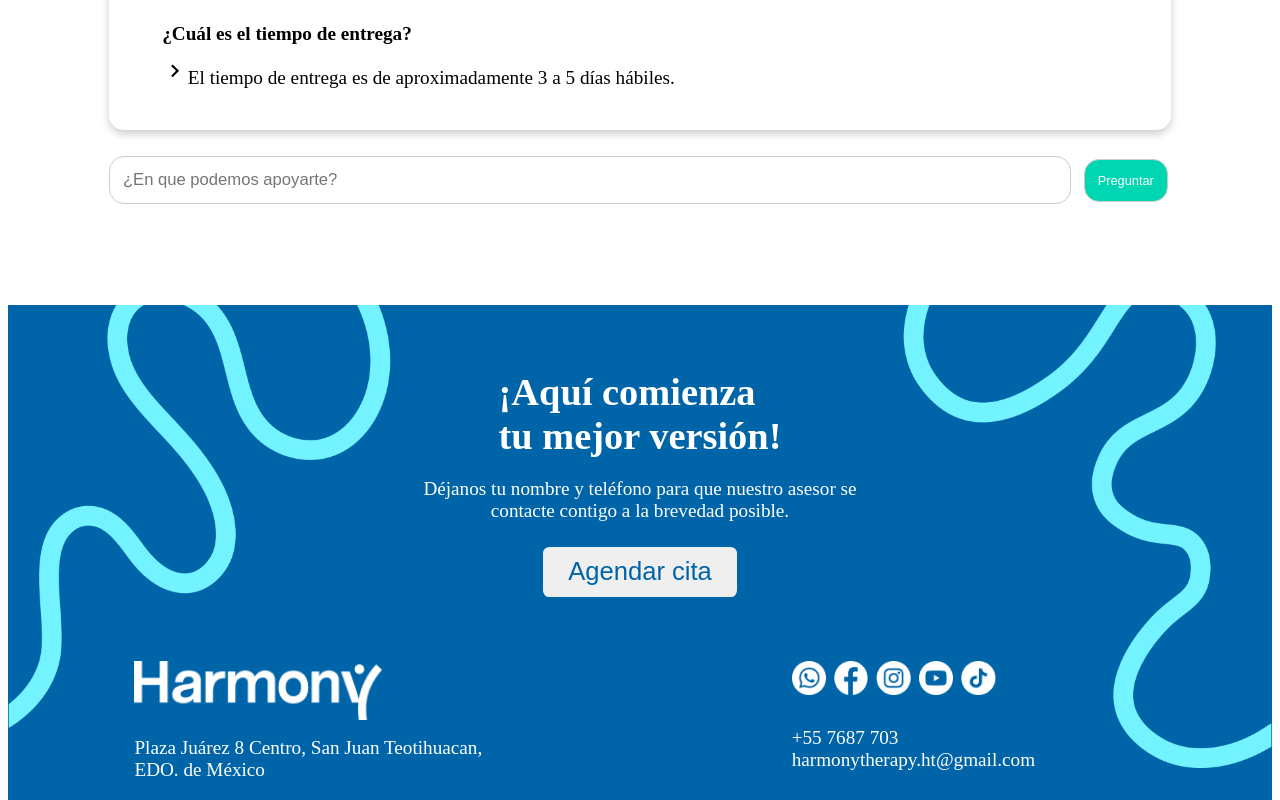
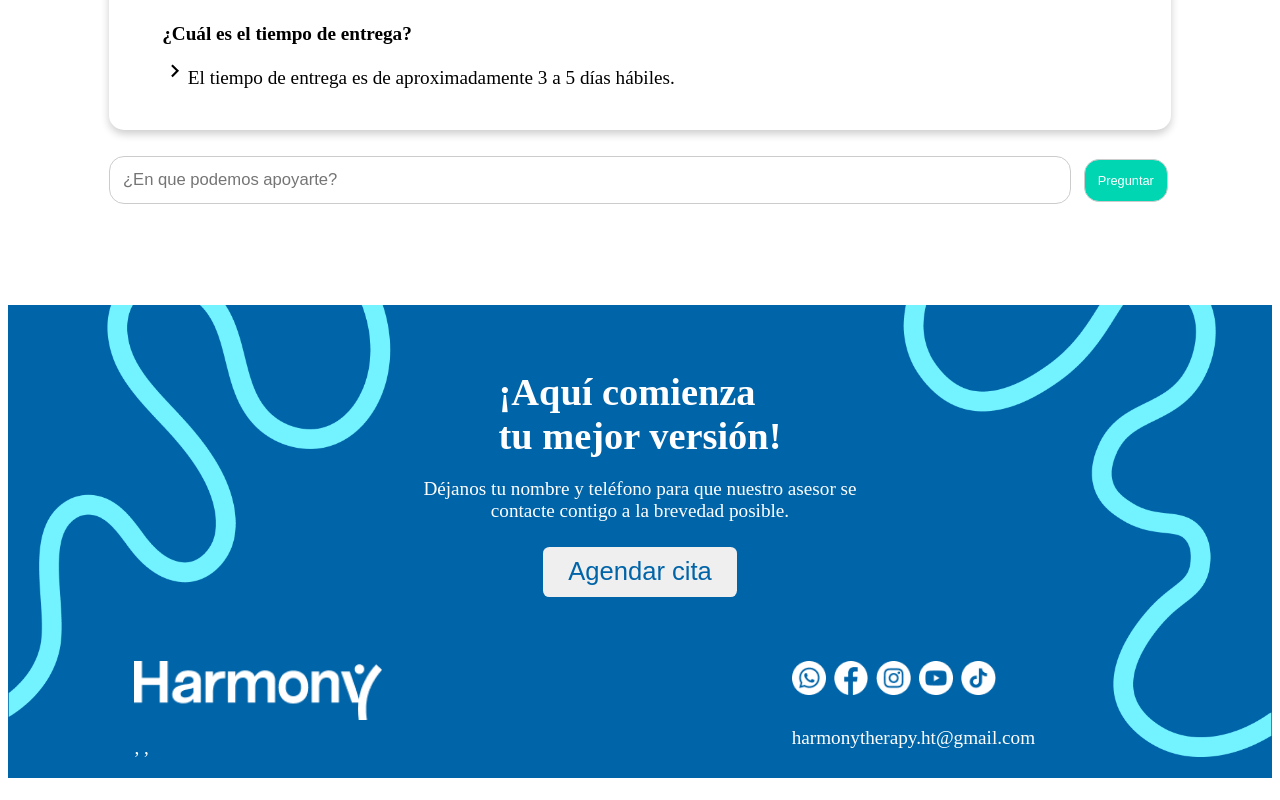
Before and after one commit to SofTest94/harmony-web, a React (Create React App) app: page / in a window 1280 px wide. Shown: the part 5240-6040 px from the top of the page. After the commit the page ends 6018 px from the top, so only its background shows below. Built offline with nearby package versions, Linux system fonts and the light colour scheme; no server answers; a web font is replaced by a local one.

Commit message:
se agregaron los datos dinamicos de la sucursal seleccionada en la seccion del footer

```diff
--- a/src/components/organisms/Footer.tsx
+++ b/src/components/organisms/Footer.tsx
@@ -2,36 +2,15 @@ import React, { useRef, useEffect, useState } from 'react';
 import '../styles/HeaderStyles.scss';
 import { handleScheduleAppointmentClick, handleSocialMediaClick } from '../../utils/functions';
 import FormModal from '../molecules/FormModal';
+import { Branches } from '../types/branches';
 
+interface BodyProps {
+  selectedBranch: Branches | null;
+}
 
-const Footer: React.FC = () => {
+  const Footer: React.FC<BodyProps> = ({ selectedBranch }) => {
   const [modalOpen, setModalOpen] = useState(false);
-  // const textoRef = useRef<HTMLHeadingElement>(null);
 
-  // const handleAgendarCitaClick = () => {
-  //   const telefono = '7711129510';
-  //   const mensaje = encodeURIComponent('Hola, me gustaría agendar una cita.');
-  //   const url = `https://wa.me/${telefono}?text=${mensaje}`;
-  //   window.open(url, '_blank');
-  // };
-  /*
-const handleFacebookClick = () => {
-//   handleSocialMediaClick('https://www.facebook.com');
-// };
-
-// const handleYouTubeClick = () => {
-//   handleSocialMediaClick('https://www.youtube.com');
-// };
-
-// const handleTikTokClick = () => {
-//   handleSocialMediaClick('https://www.tiktok.com');
-// };
-
-// const handleInstagramClick = () => {
-//   handleSocialMediaClick('https://www.instagram.com');
-// };
-
-*/
   const handleModalOpen = () => {
     setModalOpen(true);
   };
@@ -67,6 +46,25 @@ const handleFacebookClick = () => {
     // Esta parte del código no ha cambiado
     // ...
   }, []);
+
+
+  function formatPhoneNumber(phoneNumber?: string) {
+    // Eliminamos todos los caracteres que no sean dígitos
+    const cleaned = ('' + phoneNumber).replace(/\D/g, '');
+
+    // Dividimos el número en pares de dígitos
+    const match = cleaned.match(/\d{1,2}/g);
+
+    if (match) {
+      // Unimos los pares de dígitos con un espacio entre cada par
+      return match.join(' ');
+    }
+
+    // Si no coincide con ningún patrón esperado, retornamos el número original
+    return phoneNumber;
+  }
+
+
 
   return (
     <div style={{ position: 'relative', width: '100%', height: 'auto' }}>
@@ -128,7 +126,8 @@ const handleFacebookClick = () => {
               <img src="/LogoHarmony.png" alt="Descripción de la imagen" style={{ width: '70%' }} />
               {/* Texto */}
               <p style={{ fontSize: '1.5vw', marginTop: '1vw' }}>
-                Plaza Juárez 8 Centro, San Juan Teotihuacan, EDO. de México
+                {selectedBranch?.name} {selectedBranch?.number} {selectedBranch?.city} {selectedBranch?.name}, {selectedBranch?.municipality}, {selectedBranch?.state}
+                {/* Plaza Juárez 8 Centro, San Juan Teotihuacan, EDO. de México */}
               </p>
             </div>
             {/* Segunda columna */}
@@ -174,7 +173,7 @@ const handleFacebookClick = () => {
                 />
               </div>
 
-              <p style={{ fontSize: '1.5vw', marginTop: '2.5vw' }}>+55 7687 703 harmonytherapy.ht@gmail.com</p>
+              <p style={{ fontSize: '1.5vw', marginTop: '2.5vw' }}>{formatPhoneNumber(selectedBranch?.phone)} harmonytherapy.ht@gmail.com</p>
             </div>
           </div>
         </div>
--- a/src/components/templates/MainTemplate.tsx
+++ b/src/components/templates/MainTemplate.tsx
@@ -19,10 +19,8 @@ const MainTemplate: React.FC = () => {
       <Header onSelectBranch={handleSelectBranch} />
 
       <Body selectedBranch={selectedBranch} />
-      {/* <Body selectedBranch={function (branch: Branches): Branches {
-        return branch;
-      } } /> */}
-      <Footer />
+
+      <Footer selectedBranch={selectedBranch} />
       <FloatingButton />
       <Chatbot/>
     </>
```
